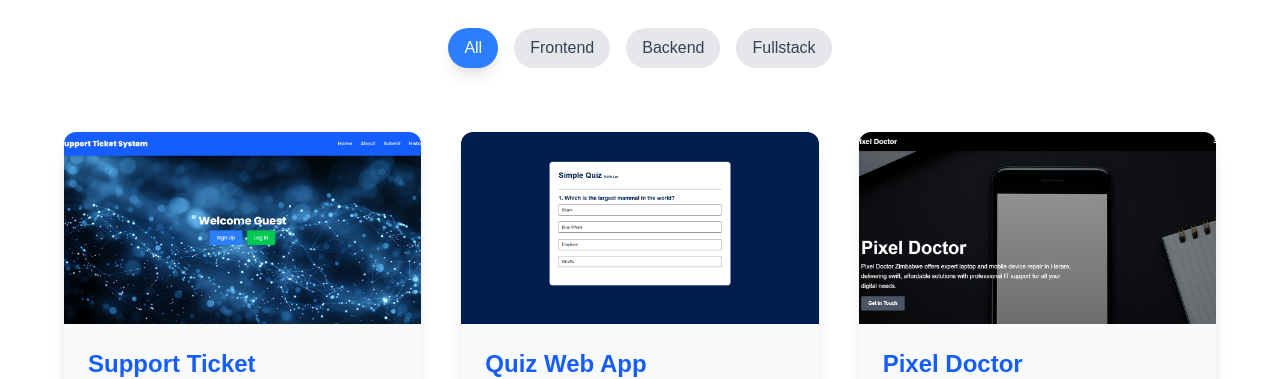
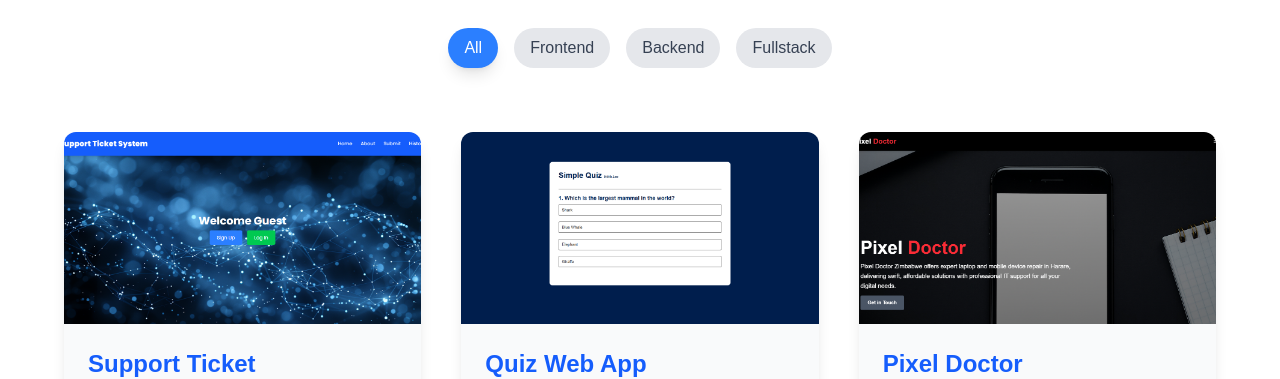
Before and after one commit to Leo-Mazive-123/My-Next.js-Portfolio, a Next.js app: page / in a window 1280 px wide. Shown: the part 2520-2899 px from the top of the page. Built offline with nearby package versions, Linux system fonts and the light colour scheme.

Commit message:
Portifolio Done

```diff
--- a/src/app/page.tsx
+++ b/src/app/page.tsx
@@ -62,7 +62,7 @@ export default function Home() {
               View My Work
             </a>
             <a
-              href="/_Leo T. Mazive Resume 2.pdf"
+              href="/Leo T. Mazive Resume.pdf"
               download
               className="px-6 py-3 text-lg font-medium border border-blue-400 text-blue-400 hover:bg-blue-400 hover:text-white rounded-full shadow-lg transition"
             >
--- a/src/components/Projects.tsx
+++ b/src/components/Projects.tsx
@@ -30,7 +30,7 @@ const projects = [
     tech: ["Next.js", "Tailwind CSS", "Framer Motion"],
     category: "frontend",
     link: "https://pixel-doctor.vercel.app",
-    image: "/projects/pixel.png",
+    image: "/projects/pixel doctor.png",
   },
   {
     title: "Quotes Generator",
```
Also changed, not shown: public/projects/pixel doctor.png (added), 1 other file (tests, documents, lock files or other folders).
